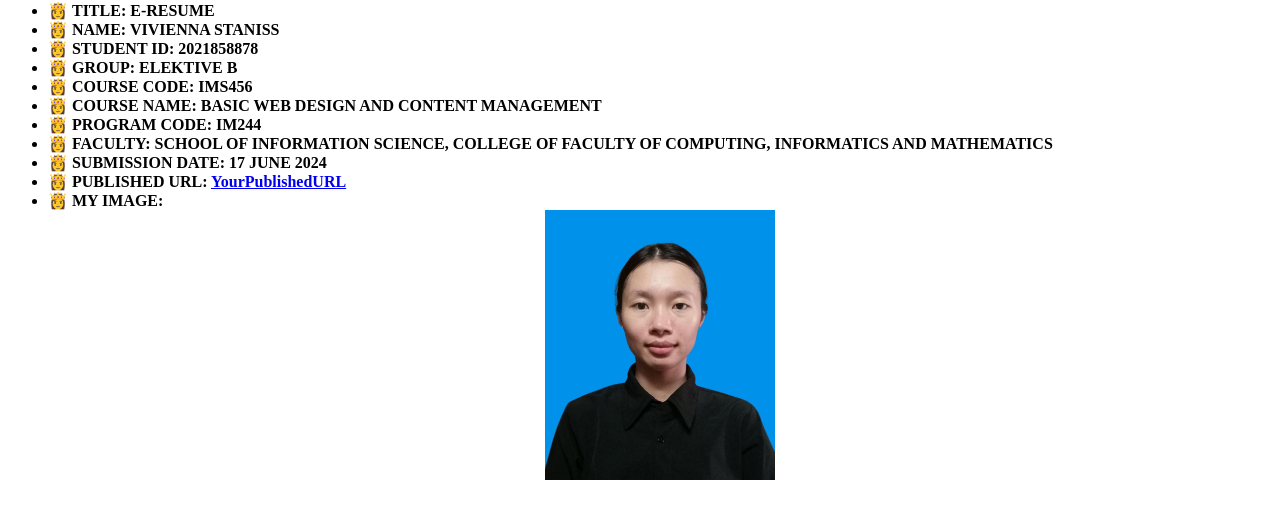
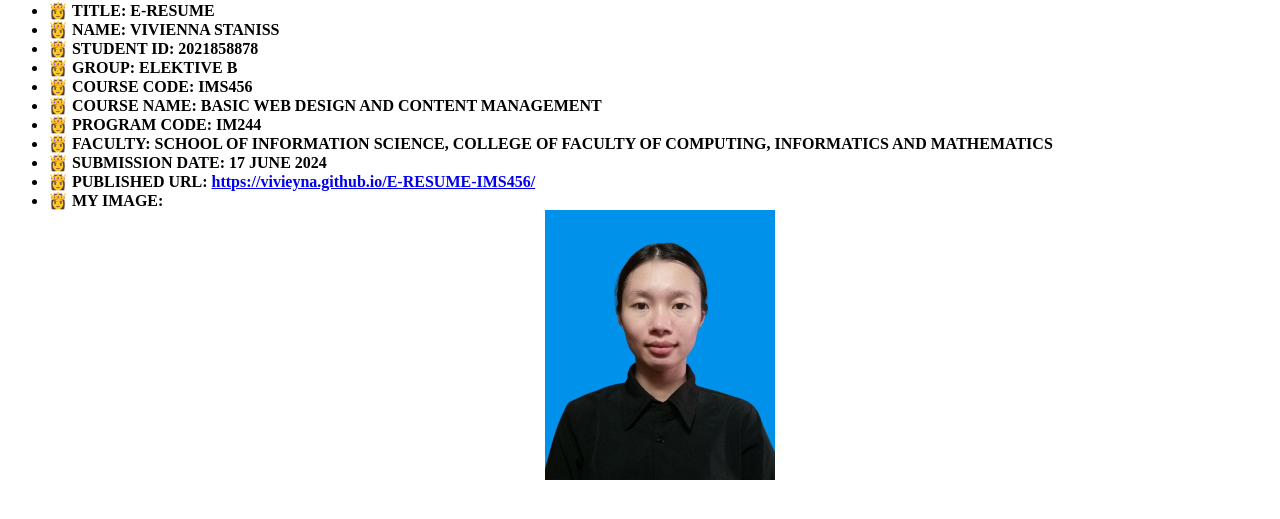
Before and after one commit to vivieyna/E-RESUME---VIVIENNA-STANISS-2021858878-, a plain HTML site: page student.html in a window 1280 px wide. Shown: the part 79-598 px from the top of the page. Drawn offline with Linux system fonts and the light colour scheme.

Commit message:
Add files via upload

```diff
--- a/student.html
+++ b/student.html
@@ -17,7 +17,7 @@
         <li> &#128120; <b>PROGRAM CODE: IM244</li></b>
         <li> &#128120; <b>FACULTY: SCHOOL OF INFORMATION SCIENCE, COLLEGE OF FACULTY OF COMPUTING, INFORMATICS AND MATHEMATICS </li></b>
         <li> &#128120; <b>SUBMISSION DATE: 17 JUNE 2024</li></b>
-        <li> &#128120; <b>PUBLISHED URL:</strong> <a href="YourPublishedURL">YourPublishedURL</a></li>
+        <li> &#128120;  <b>PUBLISHED URL: <a href="https://vivieyna.github.io/E-RESUME-IMS456/">https://vivieyna.github.io/E-RESUME-IMS456/</a></li></b>
         <li> &#128120; <b>MY IMAGE: <center><img src="picture/vivi.jpg" alt="vivi" style="width: 230px; height:270px;"></center></li></b>
 </body>
 </html>
```
